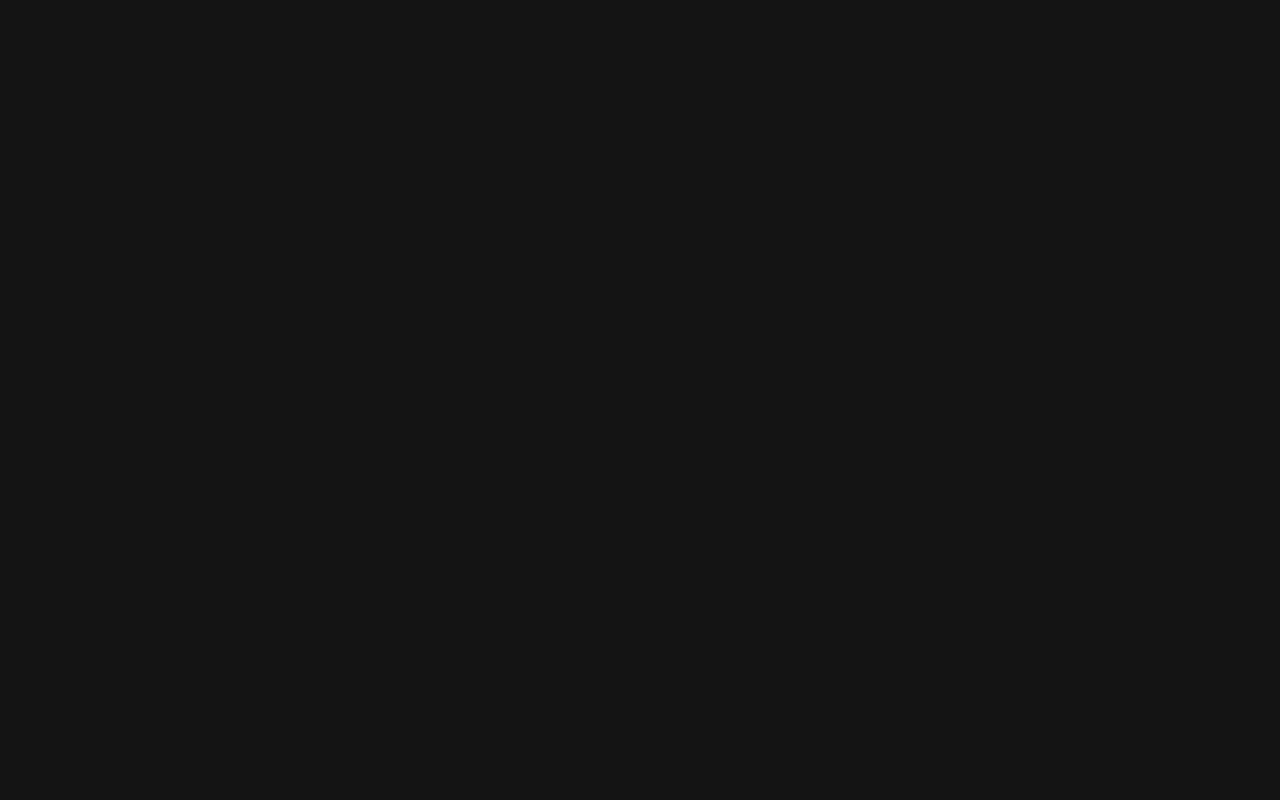
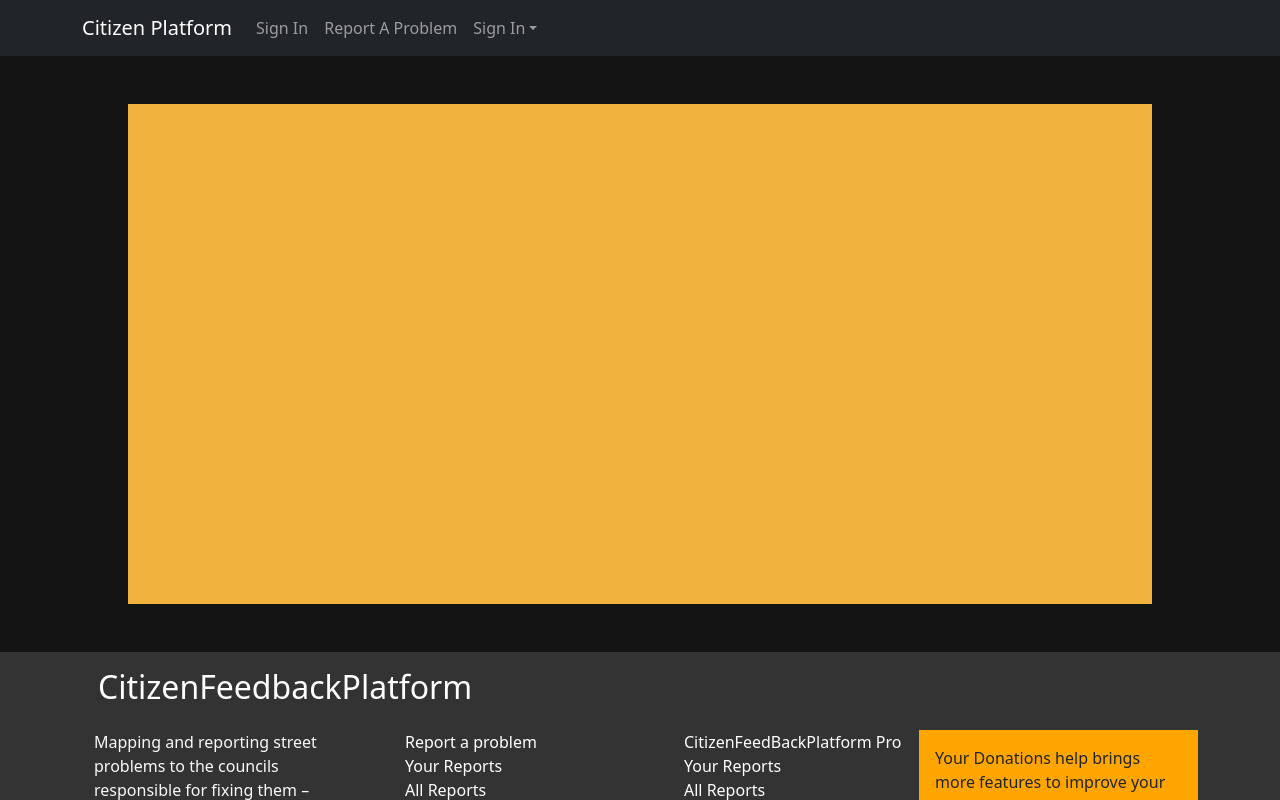
Before and after one commit to FullEffect-Studio/cfp, a React (Create React App) app: page /auth/admin/signin in a window 1280 px wide. Before the commit this address had no page. Shown: the top 800 px of the page. Built offline with nearby package versions, Linux system fonts and the light colour scheme.

Commit message:
Admin Login form

```diff
--- a/src/App.js
+++ b/src/App.js
@@ -1,5 +1,6 @@
 import React from "react";
 import { BrowserRouter as Router, Routes, Route } from "react-router-dom";
+import AdminLoginForm from "./components/Auth/AdminLoginForm";
 import LandingPage from "./components/LandingPage";
 import "./index.css"
 
@@ -9,6 +10,7 @@ export const App = () => {
       <Router>
         <Routes>
           <Route path="/" element={<LandingPage />} />
+          <Route path="auth/admin/signin/" element={<AdminLoginForm />} />
         </Routes>
       </Router>
     </div>
--- a/src/components/Auth/AdminLoginForm.jsx
+++ b/src/components/Auth/AdminLoginForm.jsx
@@ -0,0 +1,21 @@
+import React from 'react';
+import styled from 'styled-components';
+import NaviBar from '../home/Navibar';
+import PageFooter from '../PageFooter';
+import AdminMainLogin from './AdminMainLogin';
+
+const AdminLoginFormStyle = styled.main`
+    width: 100vw;
+    height: 700px;
+`;
+const AdminLoginForm = () => {
+  return (
+    <AdminLoginFormStyle>
+        <NaviBar />
+        <AdminMainLogin />
+        <PageFooter />
+    </AdminLoginFormStyle>
+  )
+}
+
+export default AdminLoginForm
--- /dev/null
+++ b/src/components/Auth/AdminMainLogin.jsx
@@ -0,0 +1,17 @@
+import React from 'react'
+import styled from 'styled-components'
+const StyledForm = styled.main`
+    width: 80vw;
+    height: 500px;
+    background: rgb(241, 179, 62);
+    margin: 3rem auto;
+`;
+const AdminMainLogin = () => {
+  return (
+    <StyledForm>
+
+    </StyledForm>
+  )
+}
+
+export default AdminMainLogin
--- a/src/components/PageFooter.jsx
+++ b/src/components/PageFooter.jsx
@@ -7,7 +7,7 @@ const PageFooterStyled = styled.footer`
   width: 100vw;
   height: 60vh;
   background: #333;
-  position: relative;
+  position: static;
   bottom: 0;
 
   a {
```
